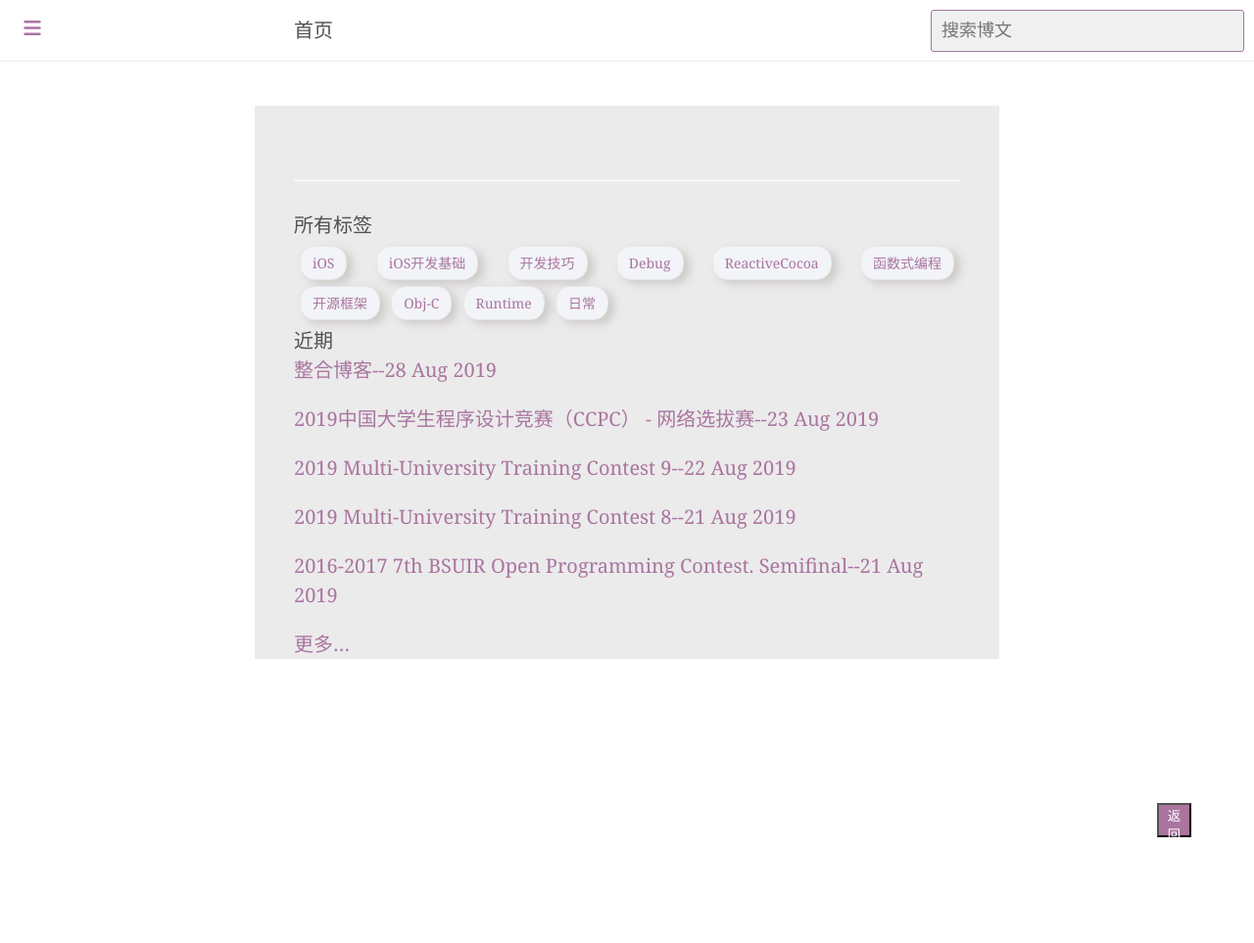
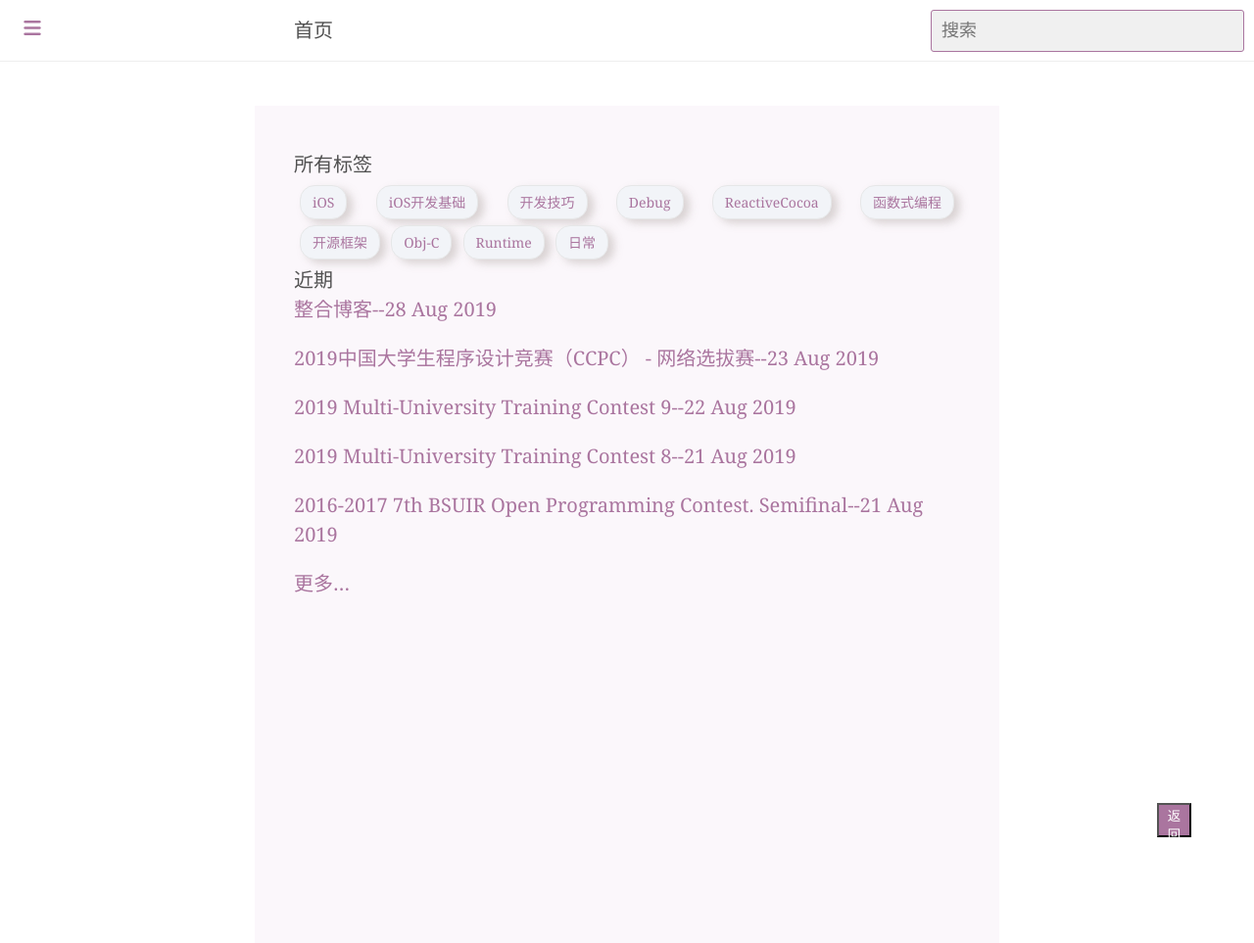
Before and after one commit to XtrueT/xtruet.github.com, a Jekyll site: the page built from index.html, in a window 1280 px wide. Shown: the whole page at 98% size. Built offline with Jekyll 4.4.1, drawn with Linux system fonts in a browser that asks for light colours; comment, search, counter and statistics services are not loaded; before the commit the page ends 900 px from its top, so only the background shows below that.

Commit message:
剩余bug

```diff
--- a/_config.yml
+++ b/_config.yml
@@ -192,7 +192,7 @@ sidebar:
 simple_jekyll_search:
   enable: true
   src: //cdn.jsdelivr.net/npm/simple-jekyll-search/dest/simple-jekyll-search.min.js
-  placeholder: 搜索博文
+  placeholder: 搜索
   json: /public/simple-jekyll-search/search.json
 
 jekyll_table_of_contents:
--- a/_includes/backtop.html
+++ b/_includes/backtop.html
@@ -1,4 +1,4 @@
-<button id="back-top">返回顶部</button>
+<button id="back-top">返回</button>
 <script>
     var btn = document.getElementById('back-top');
 //    var scrollTop  = document.documentElement.scrollTop||document.body.scrollTop;
--- a/index.html
+++ b/index.html
@@ -2,7 +2,7 @@
 layout: default
 title: 首页
 ---
-<hr/>
+
 <section class="tagcloud-section">
 		<header>所有标签</header>
 		<div class="tagcloud">
--- a/public/css/index.css
+++ b/public/css/index.css
@@ -18,7 +18,8 @@ h3 {
 .content {
   margin-top: 45px;
   padding-top: 45px;
-  background-color: rgb(235, 235, 235);
+  background-color:rgba(232, 214, 231, 0.19);
+  min-height: 95vh;
 }
 
 .masthead {
--- a/tags.html
+++ b/tags.html
@@ -4,7 +4,7 @@ title: 标签
 ---
 
 <!-- 标签云 -->
-<hr/>
+
 <section  class="tagcloud-section" >
     <header>所有标签</header>
     <div class="tagcloud">
@@ -13,7 +13,8 @@ title: 标签
         {% endfor %}
     </div>
 </section>
-<hr />
+
+<hr/>
 
 <!-- 标签列表 -->
 {% for tag in site.tags %}
```
